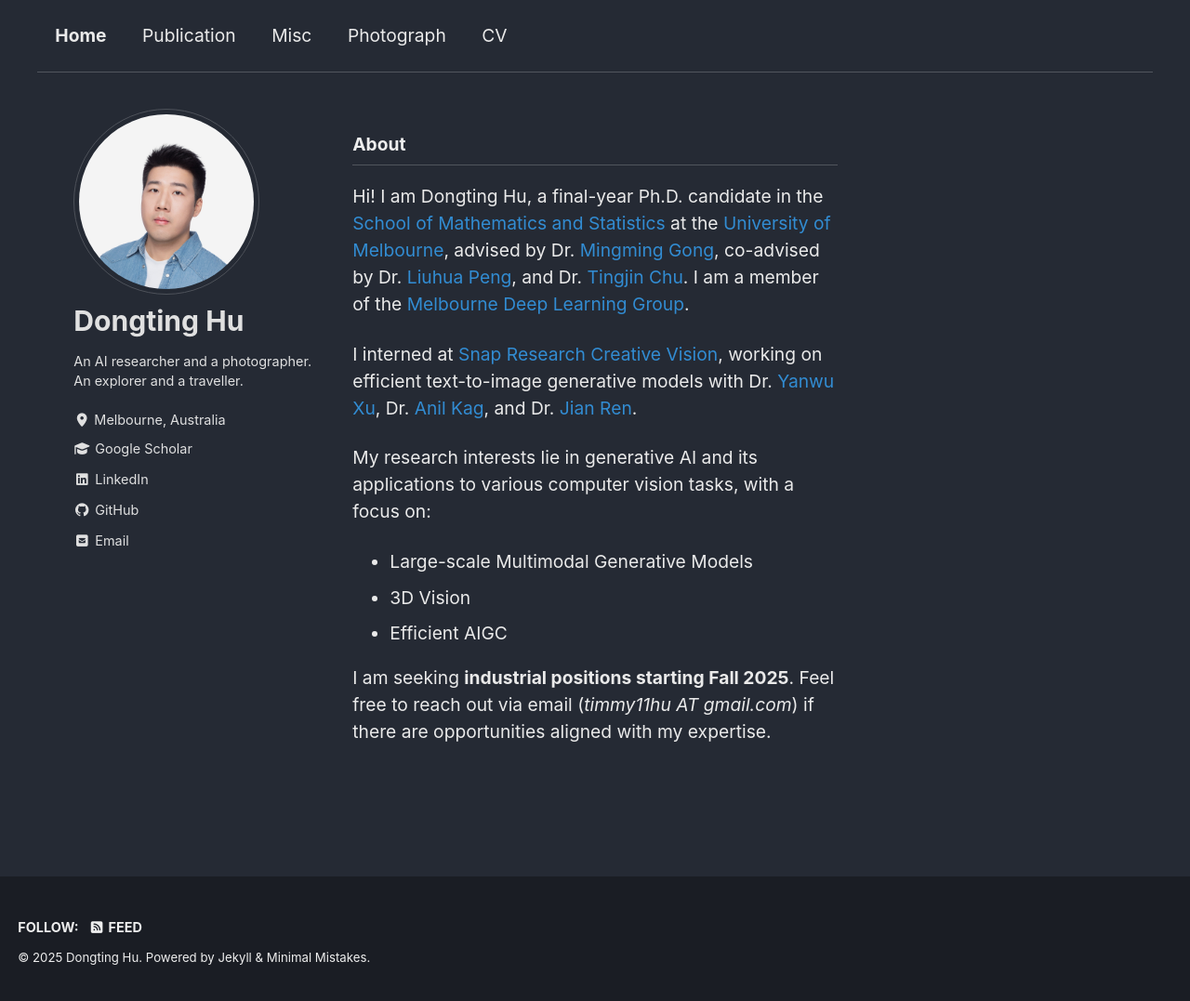
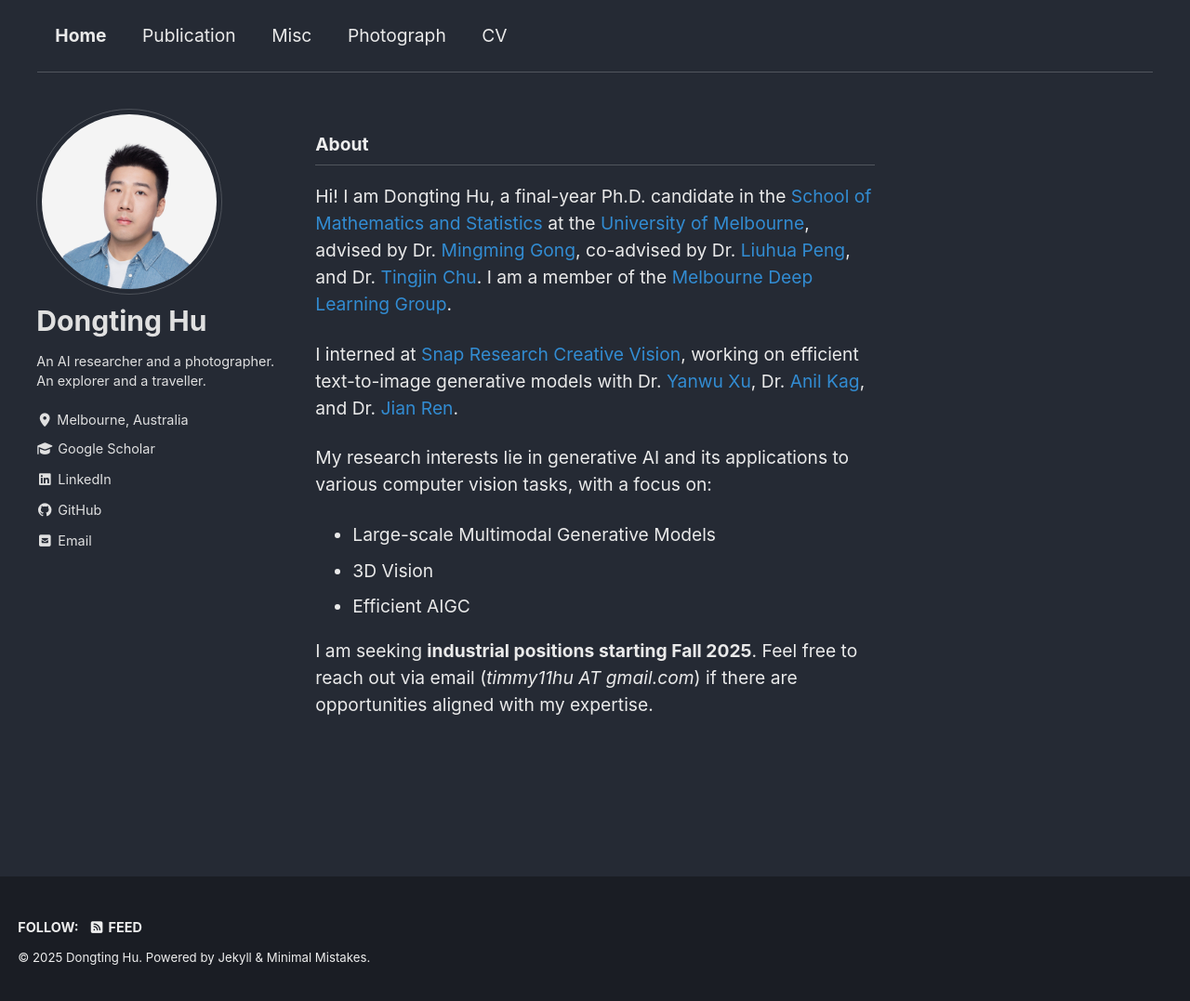
Before and after one commit to timmy11hu/timmy11hu.github.io, a Jekyll site: the page built from index.html, in a window 1280 px wide and 1079 px high. Shown: the whole window at 93% size. Built offline with Jekyll 4.4.1, drawn with Linux system fonts in a browser that asks for light colours; cached includes are drawn as plain includes; the list of posts is cut into pages by our own code.

Commit message:
Update default.html

```diff
--- a/_layouts/default.html
+++ b/_layouts/default.html
@@ -18,7 +18,7 @@
     </header>
 
     <!-- <div class="initial-content"> -->
-    <div class="initial-content" style="width: 100%; max-width: 1200px; margin: 0 auto; padding: 20px; box-sizing: border-box;">
+    <div class="initial-content" style="width: 100%; max-width: 100%; margin: 0 auto; padding: 20px; box-sizing: border-box;">
       {{ content }}
       {% include after-content.html %}
     </div>
```
